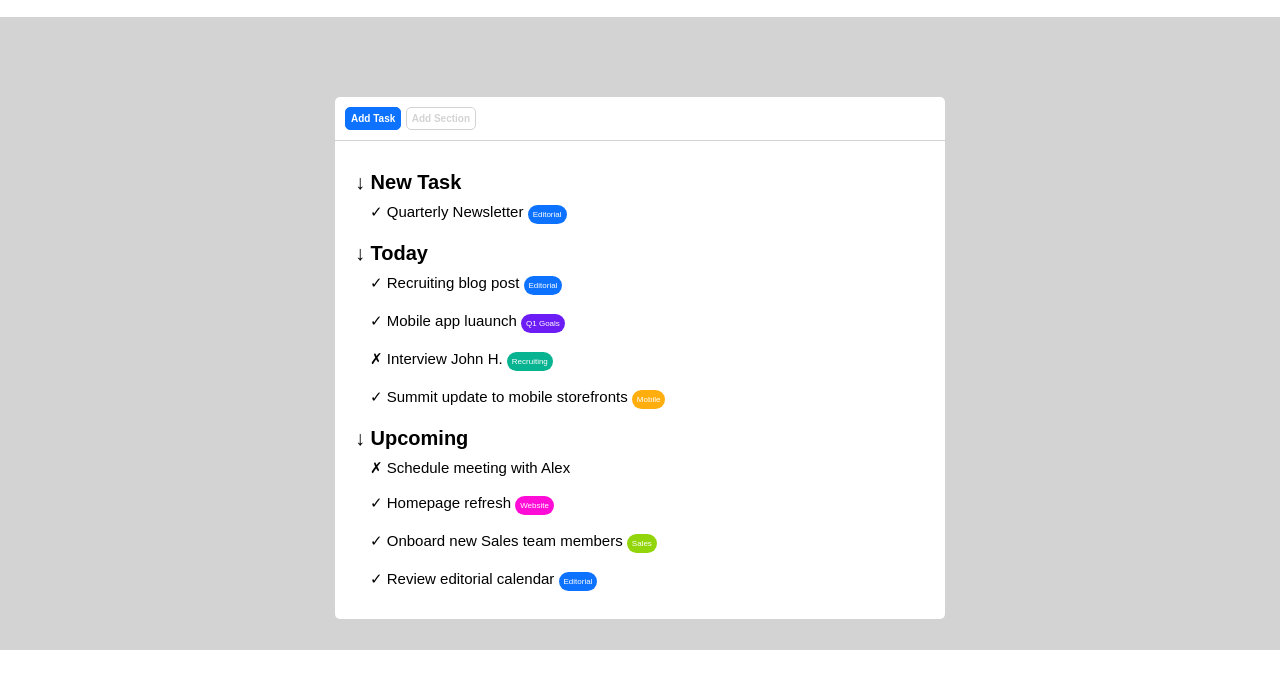
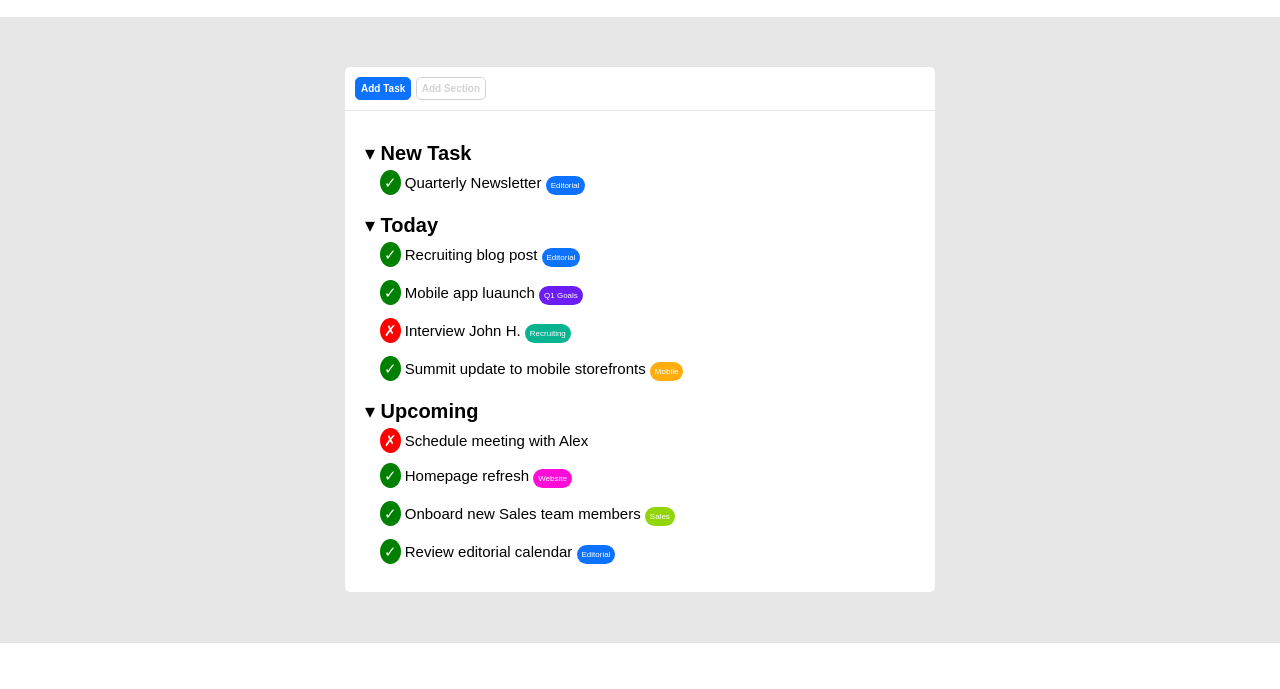
Before and after one commit to Giovannidubaldo/html-css-toboolist, a plain HTML site: page index.html in a window 1280 px wide. Shown: the part 63-752 px from the top of the page. Drawn offline with Linux system fonts and the light colour scheme.

Commit message:
Added some changes and fixed

```diff
--- a/CSS/style.css
+++ b/CSS/style.css
@@ -11,7 +11,6 @@ header{
     background-size: 30%;
 }
 
-
 img{
     vertical-align: middle;
 }
@@ -24,8 +23,8 @@ h1{
 
 /* Main */
 main{
-    background-color: lightgrey;
-    padding: 30px;
+    background-color: rgb(232, 231, 231);
+    padding: 50px;
     font-family: Arial, Helvetica, sans-serif;
 }
 
@@ -33,7 +32,6 @@ main{
 .container-button{
     width: 50%;
     padding: 10px;
-    margin-top: 50px;
     margin-left: 25%;
     background-color: white;
     border-top-left-radius: 5px;
@@ -82,62 +80,49 @@ li{
     line-height: 25px;
 }
 
-.editorial{
+.short{
     width: 10px;
     height: 10px;
-    background-color: rgb(13, 114, 255);
     color: white;
     padding: 5px;
     font-size: 8px;
     border-radius: 10px;
 }
 
+.editorial{
+    background-color: rgb(13, 114, 255);
+}
+
 .goals{
-    width: 10px;
-    height: 10px;
     background-color: rgb(108, 29, 245);
-    color: white;
-    padding: 5px;
-    font-size: 8px;
-    border-radius: 10px;
 }
 
 .recruiting{
-    width: 10px;
-    height: 10px;
     background-color: rgb(7, 179, 144);
-    color: white;
-    padding: 5px;
-    font-size: 8px;
-    border-radius: 10px;
 }
 
 .mobile{
-    width: 10px;
-    height: 10px;
     background-color: rgb(255, 174, 13);
-    color: white;
-    padding: 5px;
-    font-size: 8px;
-    border-radius: 10px;
 }
 
 .web{
-    width: 10px;
-    height: 10px;
     background-color: rgb(255, 13, 215);
-    color: white;
-    padding: 5px;
-    font-size: 8px;
-    border-radius: 10px;
 }
 
 .sales{
-    width: 10px;
-    height: 10px;
     background-color: rgb(146, 213, 11);
+}
+
+.check{
+    background-color: green;
     color: white;
-    padding: 5px;
-    font-size: 8px;
-    border-radius: 10px;
+    border-radius: 50%;
+    padding: 4px;
 }
+
+.cross{
+    background-color: red;
+    color: white;
+    border-radius: 50%;
+    padding: 4px;
+}
--- a/index.html
+++ b/index.html
@@ -25,50 +25,50 @@
         <!-- Section list -->
         <section class="container-list">
               <ul>
-                <li> &darr; <strong>New Task</strong>
+                <li> &#9662; <strong>New Task</strong>
                     <ul>
                         <li class="text">
-                            <span>&check;</span> Quarterly Newsletter
-                            <span class="editorial">Editorial</span>
+                            <span class="check">&check;</span> Quarterly Newsletter
+                            <span class="short editorial">Editorial</span>
                         </li>
                     </ul>
                 </li>
-                <li> &darr; <strong>Today</strong>
+                <li> &#9662; <strong>Today</strong>
                     <ul>
                         <li class="text">
-                            <span>&check;</span> Recruiting blog post
-                            <span class="editorial">Editorial</span>
+                            <span class="check">&check;</span> Recruiting blog post
+                            <span class="short editorial">Editorial</span>
                         </li>
                         <li class="text">
-                            <span>&check;</span> Mobile app luaunch
-                            <span class="goals">Q1 Goals</span>
+                            <span class="check">&check;</span> Mobile app luaunch
+                            <span class="short goals">Q1 Goals</span>
                         </li>
                         <li class="text">
-                            <span>&cross;</span> Interview John H.
-                            <span class="recruiting">Recruiting</span>
+                            <span class="cross">&cross;</span> Interview John H.
+                            <span class="short recruiting">Recruiting</span>
                         </li>
                         <li class="text">
-                            <span>&check;</span> Summit update to mobile storefronts
-                            <span class="mobile">Mobile</span>
+                            <span class="check">&check;</span> Summit update to mobile storefronts
+                            <span class="short mobile">Mobile</span>
                         </li>
                     </ul>
                 </li>
-                <li> &darr; <strong>Upcoming</strong>
+                <li> &#9662; <strong>Upcoming</strong>
                     <ul>
                         <li class="text">
-                            <span>&cross;</span> Schedule meeting with Alex
+                            <span class="cross">&cross;</span> Schedule meeting with Alex
                         </li>
                         <li class="text">
-                            <span>&check;</span> Homepage refresh
-                            <span class="web">Website</span>
+                            <span class="check">&check;</span> Homepage refresh
+                            <span class="short web">Website</span>
                         </li>
                         <li class="text">
-                            <span>&check;</span> Onboard new Sales team members
-                            <span class="sales">Sales</span>
+                            <span class="check">&check;</span> Onboard new Sales team members
+                            <span class="short sales">Sales</span>
                         </li>
                         <li class="text">
-                            <span>&check;</span> Review editorial calendar
-                            <span class="editorial">Editorial</span>
+                            <span class="check">&check;</span> Review editorial calendar
+                            <span class="short editorial">Editorial</span>
                         </li>
                     </ul>
                 </li>
```
